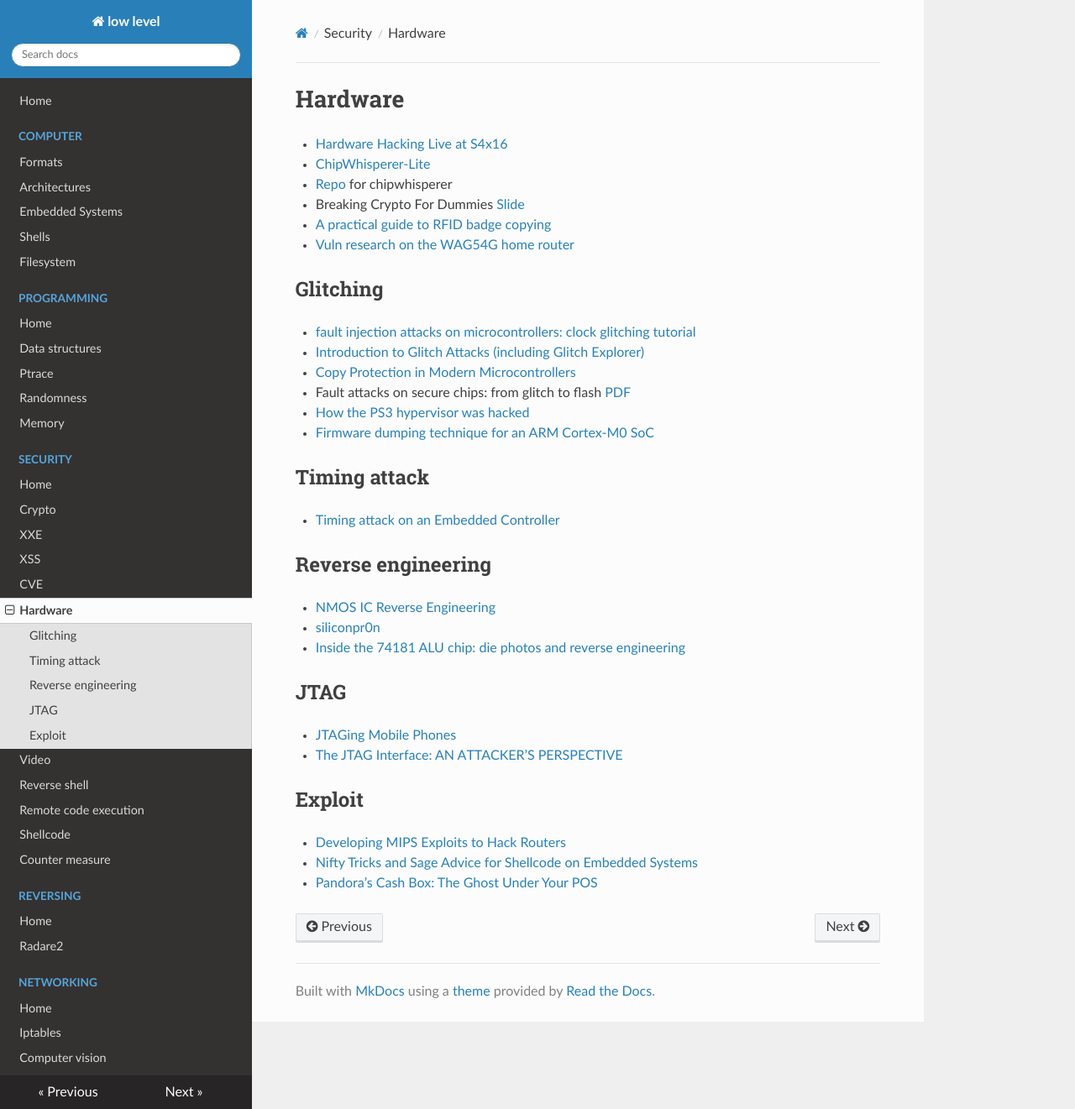
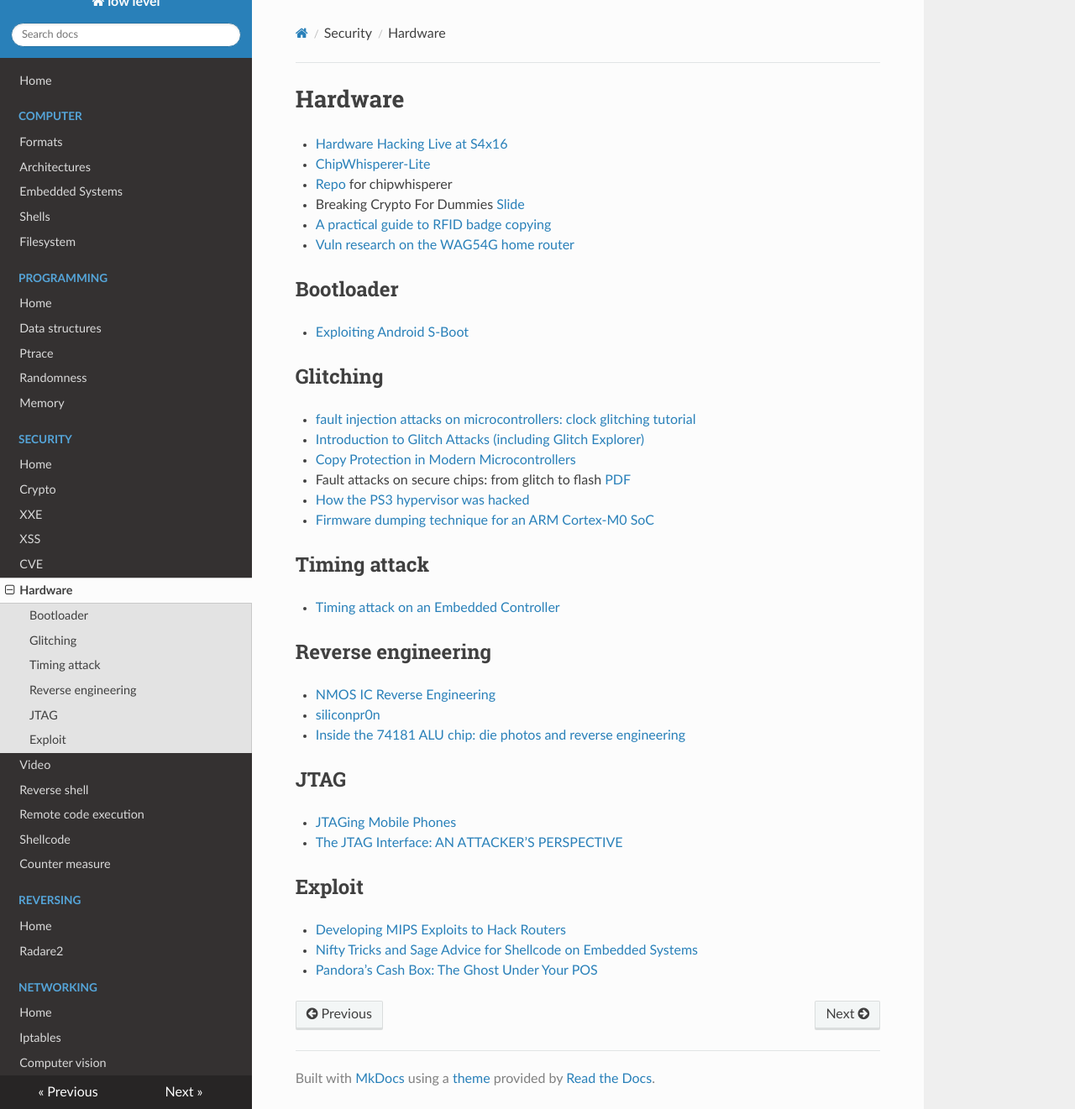
Before and after one commit to gipi/low-level, an MkDocs documentation site: the page built from docs/security/hardware.md, in a window 1280 px wide and 1321 px high. Shown: the whole window at 84% size. Built offline with MkDocs 1.6.1, drawn with Linux system fonts in a browser that asks for light colours; nearby versions of some CDN libraries; old or Windows-style settings are respelled for this version of MkDocs.

Commit message:
Add link.

```diff
--- a/docs/security/hardware.md
+++ b/docs/security/hardware.md
@@ -6,6 +6,10 @@
  - Breaking Crypto For Dummies [Slide](https://2016.zeronights.ru/wp-content/uploads/2016/12/nabdullin_brcrdu_dark.pdf)
  - [A practical guide to RFID badge copying](https://blog.nviso.be/2017/01/11/a-practical-guide-to-rfid-badge-copying/)
  - [Vuln research on the WAG54G home router](https://www.elttam.com.au/blog/vuln-research-on-the-WAG54G-home-router/)
+
+## Bootloader
+
+ - [Exploiting Android S-Boot](http://hexdetective.blogspot.it/2017/02/exploiting-android-s-boot-getting.html)
 
 ## Glitching
 
```
